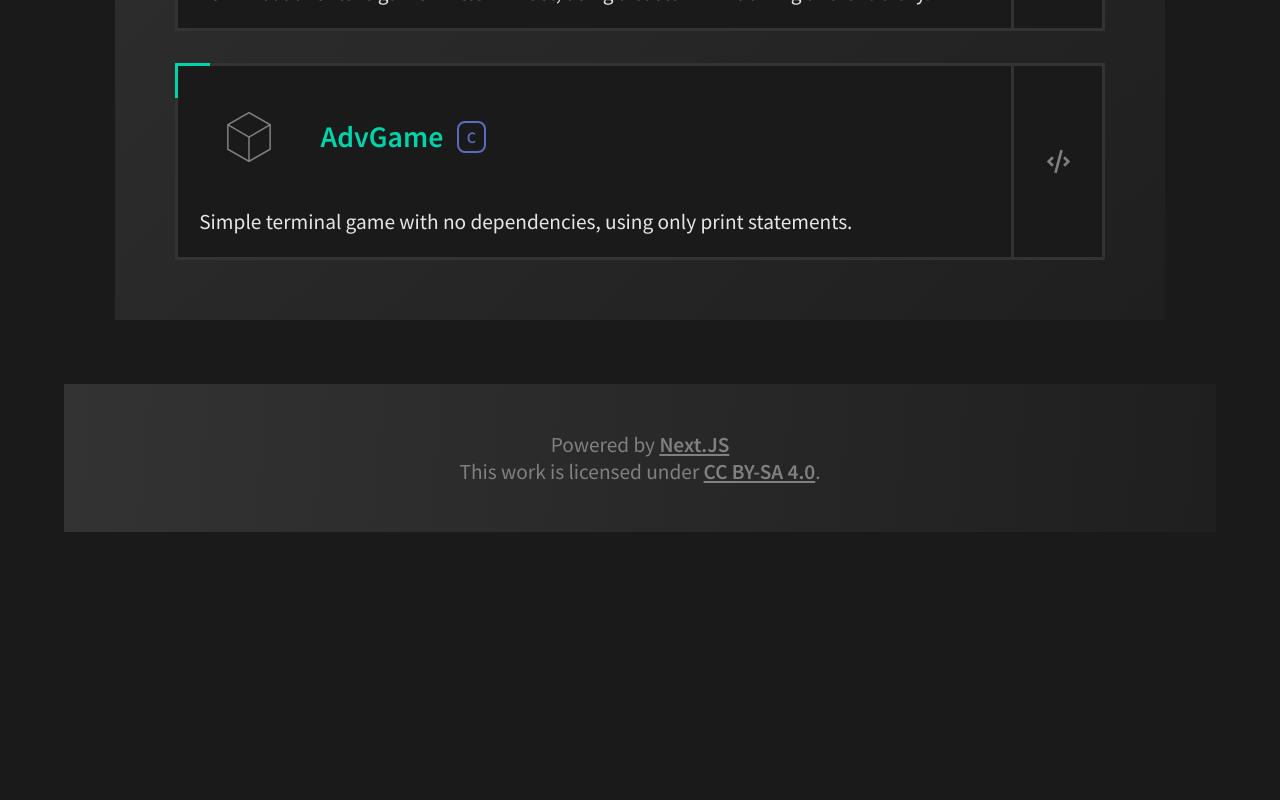
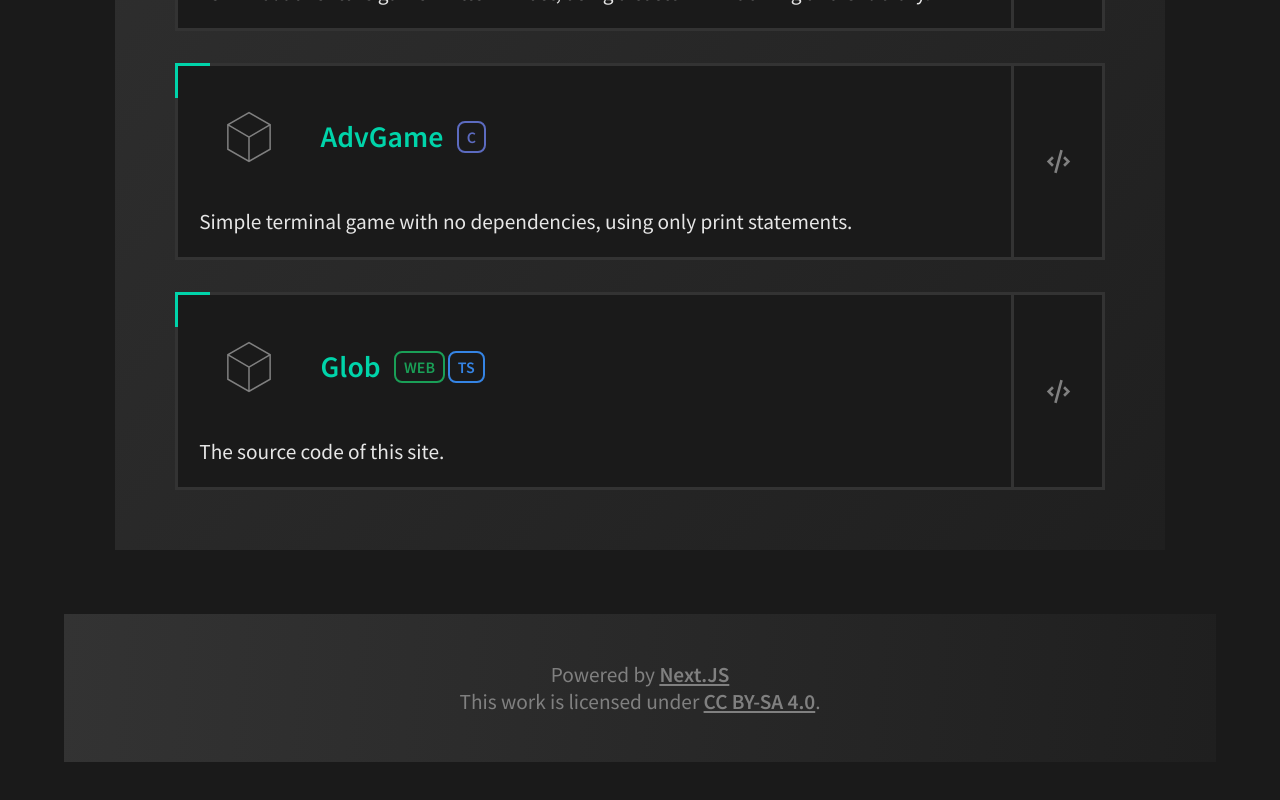
Before and after one commit to ShinyJonny/glob, a Next.js app in the folder frontend/: page /projects in a window 1280 px wide. Shown: the part 1188-1988 px from the top of the page. Before the commit the page ends 1784 px from the top, so only its background shows below. Built offline with nearby package versions, Linux system fonts and the light colour scheme.

Commit message:
Projects: added Glob.
Also, added the `web` and `ts` tags.

```diff
--- a/frontend/components/tag.tsx
+++ b/frontend/components/tag.tsx
@@ -18,6 +18,12 @@ const Tag: React.FC<Props> = ({ tagType }) => {
   } else if (tagType == "rust") {
     typeClassName = styles.rustTag;
     text = "Rust";
+  } else if (tagType == "web") {
+    typeClassName = styles.webTag;
+    text = "WEB";
+  } else if (tagType == "ts") {
+    typeClassName = styles.tsTag;
+    text = "TS";
   } else {
     console.error(`unknown Tag type: ${tagType}`);
     return <></>;
--- a/frontend/data.ts
+++ b/frontend/data.ts
@@ -47,4 +47,13 @@ export const projectDataList: Array<ProjectData> = [
       "A very simple terminal game inspired by NetHack. The game has no dependencies and uses print statements to render graphics. This is the very first proper program that I ever wrote.",
     tags: ["c"],
   },
+  {
+    id: "glob",
+    name: "Glob",
+    repo: "https://github.com/ShinyJonny/glob",
+    shortDesc: "The source code of this site.",
+    description:
+      "My personal site and portfolio. It is written in TypeScript, using NextJS in SSG mode. This project is the source code for this site.",
+    tags: ["web", "ts"],
+  },
 ];
--- a/frontend/styles/Tag.module.css
+++ b/frontend/styles/Tag.module.css
@@ -23,6 +23,14 @@
 	--tag-color: var(--rust-tag-color);
 }
 
+.webTag {
+	--tag-color: var(--web-tag-color);
+}
+
+.tsTag {
+	--tag-color: var(--ts-tag-color);
+}
+
 .tagGroup {
 	display: flex;
 	column-gap: 0.13em;
--- a/frontend/styles/globals.css
+++ b/frontend/styles/globals.css
@@ -63,6 +63,8 @@ a {
 	--wip-tag-color: #ffa000;
 	--c-tag-color: #5c6bc0;
 	--rust-tag-color: #ff6a04;
+	--web-tag-color: #1a9f57;
+	--ts-tag-color: #3584e4;
 
 	--panel-gradient-deg: 95deg;
 
```
